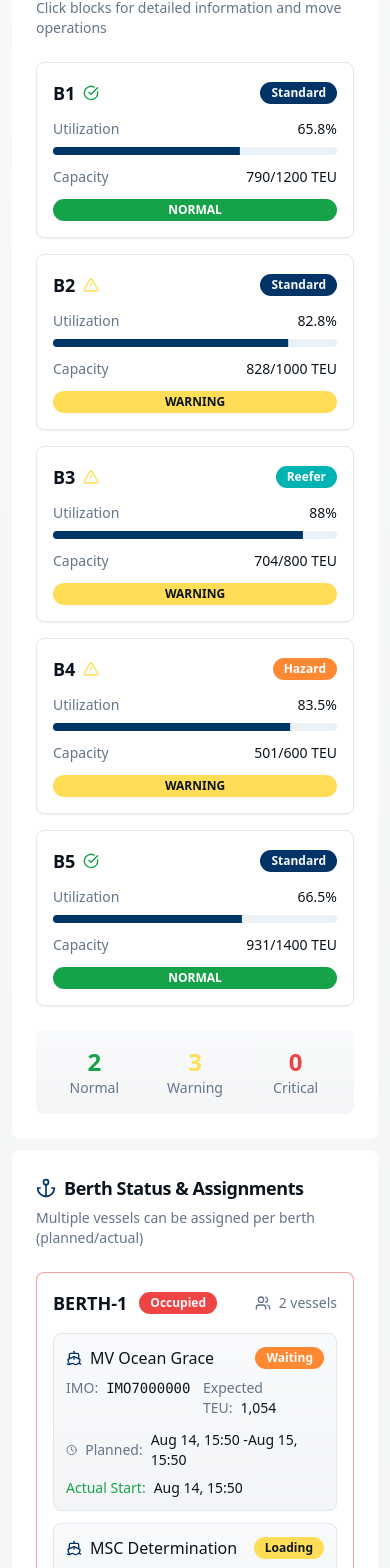
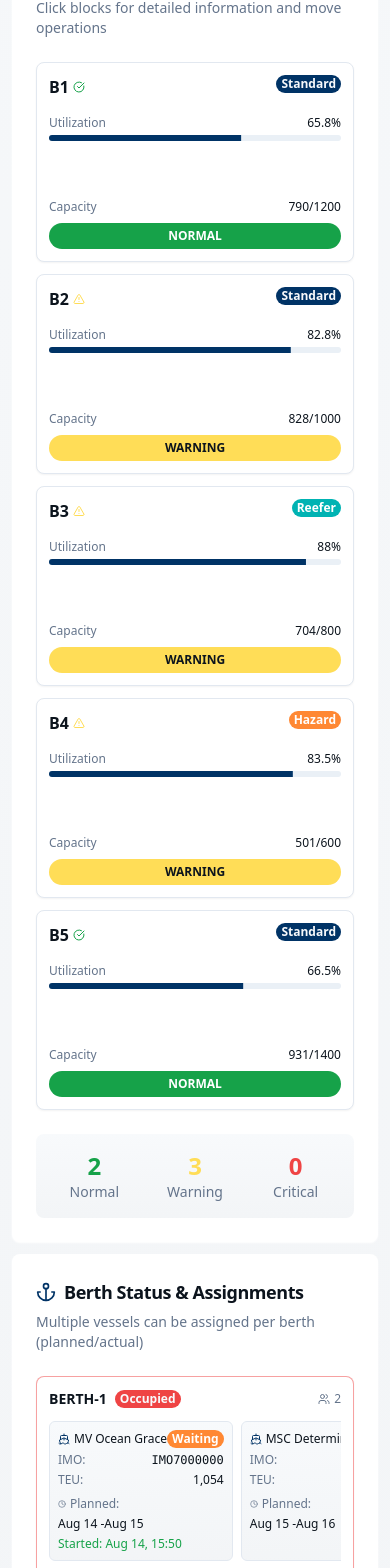
Before and after one commit to shivam-kaleris/surgeops, a React (Vite) app: page / in a window 390 px wide. Shown: the part 2157-3725 px from the top of the page. Built offline with nearby package versions, Linux system fonts and the light colour scheme.

Commit message:
Fix overlapping text in status cards
Adjusted Yard Block Status and Berth Status & Assignments to prevent text overlap. Ensured Yard Block Status is responsive and dynamically resizes. Arranged Berth Status stations in a row for better visibility.

```diff
--- a/src/components/surgeops/BerthStatus.tsx
+++ b/src/components/surgeops/BerthStatus.tsx
@@ -51,7 +51,8 @@ export function BerthStatus({ berths, onBerthSelect, selectedBerth }: BerthStatu
           Multiple vessels can be assigned per berth (planned/actual)
         </p>
       </CardHeader>
-      <CardContent className="space-y-4">
+      <CardContent className="space-y-3">
+        <div className="grid grid-cols-1 gap-3">
           {berths.map((berth, index) => {
             const isSelected = selectedBerth === berth.id;
 
@@ -71,86 +72,86 @@ export function BerthStatus({ berths, onBerthSelect, selectedBerth }: BerthStatu
                   }`}
                   onClick={() => onBerthSelect(berth.id)}
                 >
-                <CardContent className="p-4">
+                  <CardContent className="p-3">
                     {/* Berth Header */}
-                  <div className="flex items-center justify-between mb-4">
-                    <div className="flex items-center gap-3">
-                      <h3 className="font-bold text-lg">{berth.code}</h3>
-                      <Badge className={getStatusColor(berth.status)}>
+                    <div className="flex items-center justify-between mb-3">
+                      <div className="flex items-center gap-2">
+                        <h3 className="font-bold text-sm">{berth.code}</h3>
+                        <Badge className={`${getStatusColor(berth.status)} text-xs px-1 py-0`}>
                           {berth.status}
                         </Badge>
                       </div>
-                    <div className="flex items-center gap-2 text-sm text-muted-foreground">
-                      <Users className="h-4 w-4" />
-                      {berth.assignments.length} vessels
+                      <div className="flex items-center gap-1 text-xs text-muted-foreground">
+                        <Users className="h-3 w-3" />
+                        {berth.assignments.length}
                       </div>
                     </div>
 
-                  {/* Vessel Assignments */}
-                  <div className="space-y-3">
+                    {/* Vessel Assignments - Horizontal scroll for multiple vessels */}
+                    <div className="space-y-2">
                       {berth.assignments.length === 0 ? (
-                      <div className="text-center py-4 text-muted-foreground">
-                        No vessels assigned
+                        <div className="text-center py-2 text-xs text-muted-foreground">
+                          No vessels
                         </div>
                       ) : (
-                      berth.assignments.map((assignment, aIndex) => (
+                        <div className="flex gap-2 overflow-x-auto pb-1">
+                          {berth.assignments.map((assignment, aIndex) => (
                             <motion.div
                               key={assignment.id}
                               initial={{ opacity: 0, y: 10 }}
                               animate={{ opacity: 1, y: 0 }}
                               transition={{ delay: aIndex * 0.1 }}
-                          className="border rounded-lg p-3 bg-gradient-depth"
+                              className="border rounded-md p-2 bg-gradient-depth min-w-[180px] flex-shrink-0"
                             >
                               {/* Vessel Info */}
-                          <div className="flex items-center justify-between mb-2">
-                            <div className="flex items-center gap-2">
-                              <Ship className="h-4 w-4 text-primary" />
-                              <span className="font-medium">{assignment.vessel.name}</span>
+                              <div className="flex items-center justify-between mb-1">
+                                <div className="flex items-center gap-1">
+                                  <Ship className="h-3 w-3 text-primary" />
+                                  <span className="font-medium text-xs truncate">{assignment.vessel.name}</span>
                                 </div>
-                            <Badge className={getVesselStatusColor(assignment.vessel.status)}>
+                                <Badge className={`${getVesselStatusColor(assignment.vessel.status)} text-xs px-1 py-0`}>
                                   {assignment.vessel.status}
                                 </Badge>
                               </div>
 
                               {/* Vessel Details */}
-                          <div className="grid grid-cols-2 gap-4 text-sm">
-                            <div>
+                              <div className="space-y-1 text-xs">
+                                <div className="flex justify-between">
                                   <span className="text-muted-foreground">IMO:</span>
-                              <span className="ml-2 font-mono">{assignment.vessel.imo}</span>
+                                  <span className="font-mono text-xs">{assignment.vessel.imo}</span>
                                 </div>
-                            <div>
-                              <span className="text-muted-foreground">Expected TEU:</span>
-                              <span className="ml-2 font-medium">{assignment.vessel.expectedTeu.toLocaleString()}</span>
+                                <div className="flex justify-between">
+                                  <span className="text-muted-foreground">TEU:</span>
+                                  <span className="font-medium">{assignment.vessel.expectedTeu.toLocaleString()}</span>
                                 </div>
                               </div>
 
                               {/* Timing */}
-                          <div className="mt-3 space-y-2">
-                            <div className="flex items-center gap-2 text-sm">
-                              <Clock className="h-3 w-3 text-muted-foreground" />
+                              <div className="mt-2 space-y-1">
+                                <div className="flex items-center gap-1 text-xs">
+                                  <Clock className="h-2 w-2 text-muted-foreground" />
                                   <span className="text-muted-foreground">Planned:</span>
-                              <span className="font-medium">
-                                {format(new Date(assignment.plannedStart), "MMM dd, HH:mm")} -
-                                {format(new Date(assignment.plannedEnd), "MMM dd, HH:mm")}
-                              </span>
+                                </div>
+                                <div className="text-xs font-medium">
+                                  {format(new Date(assignment.plannedStart), "MMM dd")} -
+                                  {format(new Date(assignment.plannedEnd), "MMM dd")}
                                 </div>
 
                                 {assignment.actualStart && (
-                              <div className="flex items-center gap-2 text-sm">
-                                <span className="text-success font-medium">Actual Start:</span>
-                                <span>{format(new Date(assignment.actualStart), "MMM dd, HH:mm")}</span>
+                                  <div className="text-xs text-success">
+                                    Started: {format(new Date(assignment.actualStart), "MMM dd, HH:mm")}
                                   </div>
                                 )}
 
                                 {assignment.actualEnd && (
-                              <div className="flex items-center gap-2 text-sm">
-                                <span className="text-success font-medium">Completed:</span>
-                                <span>{format(new Date(assignment.actualEnd), "MMM dd, HH:mm")}</span>
+                                  <div className="text-xs text-success">
+                                    Completed: {format(new Date(assignment.actualEnd), "MMM dd, HH:mm")}
                                   </div>
                                 )}
                               </div>
                             </motion.div>
-                      ))
+                          ))}
+                        </div>
                       )}
                     </div>
 
@@ -160,14 +161,14 @@ export function BerthStatus({ berths, onBerthSelect, selectedBerth }: BerthStatu
                         initial={{ opacity: 0, height: 0 }}
                         animate={{ opacity: 1, height: "auto" }}
                         transition={{ duration: 0.3 }}
-                      className="mt-4 pt-4 border-t"
+                        className="mt-3 pt-3 border-t"
                       >
                         <div className="flex gap-2">
-                        <Button size="sm" variant="outline" className="flex-1">
-                          View Details
+                          <Button size="sm" variant="outline" className="flex-1 text-xs h-7">
+                            Details
                           </Button>
-                        <Button size="sm" className="flex-1">
-                          Schedule Vessel
+                          <Button size="sm" className="flex-1 text-xs h-7">
+                            Schedule
                           </Button>
                         </div>
                       </motion.div>
@@ -177,6 +178,7 @@ export function BerthStatus({ berths, onBerthSelect, selectedBerth }: BerthStatu
               </motion.div>
             );
           })}
+        </div>
       </CardContent>
     </Card>
   );
--- a/src/components/surgeops/SurgeOpsDashboard.tsx
+++ b/src/components/surgeops/SurgeOpsDashboard.tsx
@@ -151,10 +151,7 @@ export function SurgeOpsDashboard() {
               </motion.div>
             </div>
 
-            {/* Operations Grid: Yard + Berth */}
-            <div className="grid grid-cols-1 lg:grid-cols-4 gap-3">
-              {/* Yard Status */}
-              <div className="lg:col-span-3">
+            {/* Yard Status - Full Width */}
             <motion.div
               initial={{ opacity: 0, y: 20 }}
               animate={{ opacity: 1, y: 0 }}
@@ -166,10 +163,8 @@ export function SurgeOpsDashboard() {
                 selectedBlock={selectedYardBlock}
               />
             </motion.div>
-              </div>
 
-              {/* Berth Status */}
-              <div className="lg:col-span-1">
+            {/* Berth Status - Full Width Row */}
             <motion.div
               initial={{ opacity: 0, y: 20 }}
               animate={{ opacity: 1, y: 0 }}
@@ -183,8 +178,6 @@ export function SurgeOpsDashboard() {
             </motion.div>
           </div>
         </div>
-          </div>
-        </div>
       </motion.div>
     </div>
   );
--- a/src/components/surgeops/YardGrid.tsx
+++ b/src/components/surgeops/YardGrid.tsx
@@ -71,7 +71,7 @@ export function YardGrid({ blocks, onBlockSelect, selectedBlock }: YardGridProps
         </p>
       </CardHeader>
       <CardContent>
-        <div className="grid grid-cols-1 sm:grid-cols-2 lg:grid-cols-5 gap-4">
+        <div className="grid grid-cols-1 sm:grid-cols-2 md:grid-cols-3 lg:grid-cols-4 xl:grid-cols-5 2xl:grid-cols-6 gap-3">
           {blocks.map((block, index) => {
             const StatusIcon = getStatusIcon(block.status);
             const isSelected = selectedBlock === block.id;
@@ -82,39 +82,39 @@ export function YardGrid({ blocks, onBlockSelect, selectedBlock }: YardGridProps
                 initial={{ opacity: 0, scale: 0.9 }}
                 animate={{ opacity: 1, scale: 1 }}
                 transition={{ delay: index * 0.1 }}
-                whileHover={{ scale: 1.05 }}
-                whileTap={{ scale: 0.95 }}
+                whileHover={{ scale: 1.02 }}
+                whileTap={{ scale: 0.98 }}
               >
                 <Card
-                  className={`cursor-pointer transition-all duration-300 hover:shadow-depth ${
+                  className={`cursor-pointer transition-all duration-300 hover:shadow-depth min-h-[200px] flex flex-col ${
                     isSelected ? 'ring-2 ring-primary shadow-glow' : ''
                   } ${block.status === 'critical' ? 'animate-surge-pulse' : ''}`}
                   onClick={() => handleBlockClick(block)}
                 >
-                  <CardContent className="p-4 space-y-3">
+                  <CardContent className="p-3 space-y-2 flex-1 flex flex-col">
                     {/* Header */}
-                    <div className="flex items-center justify-between">
-                      <div className="flex items-center gap-2">
-                        <h3 className="font-bold text-lg">{block.code}</h3>
-                        <StatusIcon className={`h-4 w-4 ${
+                    <div className="flex items-start justify-between gap-2 mb-2">
+                      <div className="flex items-center gap-1 min-w-0">
+                        <h3 className="font-bold text-base truncate">{block.code}</h3>
+                        <StatusIcon className={`h-3 w-3 flex-shrink-0 ${
                           block.status === 'critical' ? 'text-destructive' :
                           block.status === 'warning' ? 'text-warning' : 'text-success'
                         }`} />
                       </div>
-                      <Badge className={getCategoryColor(block.category)} variant="secondary">
+                      <Badge className={`${getCategoryColor(block.category)} text-xs px-1 py-0 flex-shrink-0`} variant="secondary">
                         {block.category}
                       </Badge>
                     </div>
 
                     {/* Utilization */}
-                    <div className="space-y-2">
-                      <div className="flex justify-between text-sm">
+                    <div className="space-y-1 flex-1">
+                      <div className="flex justify-between text-xs">
                         <span className="text-muted-foreground">Utilization</span>
                         <span className="font-medium">{block.utilization}%</span>
                       </div>
                       <Progress
                         value={block.utilization}
-                        className="h-2"
+                        className="h-1.5"
                         style={{
                           background: `hsl(var(--muted))`,
                         }}
@@ -122,13 +122,13 @@ export function YardGrid({ blocks, onBlockSelect, selectedBlock }: YardGridProps
                     </div>
 
                     {/* Capacity */}
-                    <div className="flex justify-between text-sm">
+                    <div className="flex justify-between text-xs">
                       <span className="text-muted-foreground">Capacity</span>
-                      <span className="font-medium">{block.current}/{block.capacity} TEU</span>
+                      <span className="font-medium">{block.current}/{block.capacity}</span>
                     </div>
 
                     {/* Status Badge */}
-                    <Badge className={`${getStatusColor(block.status)} w-full justify-center`}>
+                    <Badge className={`${getStatusColor(block.status)} w-full justify-center text-xs py-1 mt-auto`}>
                       {block.status.toUpperCase()}
                     </Badge>
 
@@ -138,10 +138,11 @@ export function YardGrid({ blocks, onBlockSelect, selectedBlock }: YardGridProps
                         initial={{ opacity: 0, height: 0 }}
                         animate={{ opacity: 1, height: "auto" }}
                         transition={{ duration: 0.3 }}
+                        className="mt-2"
                       >
                         <Button
                           size="sm"
-                          className="w-full bg-destructive hover:bg-destructive/90 text-destructive-foreground"
+                          className="w-full bg-destructive hover:bg-destructive/90 text-destructive-foreground text-xs py-1 h-7"
                         >
                           Execute Move
                         </Button>
```
Lines whose indentation alone changed are shown as unchanged.
